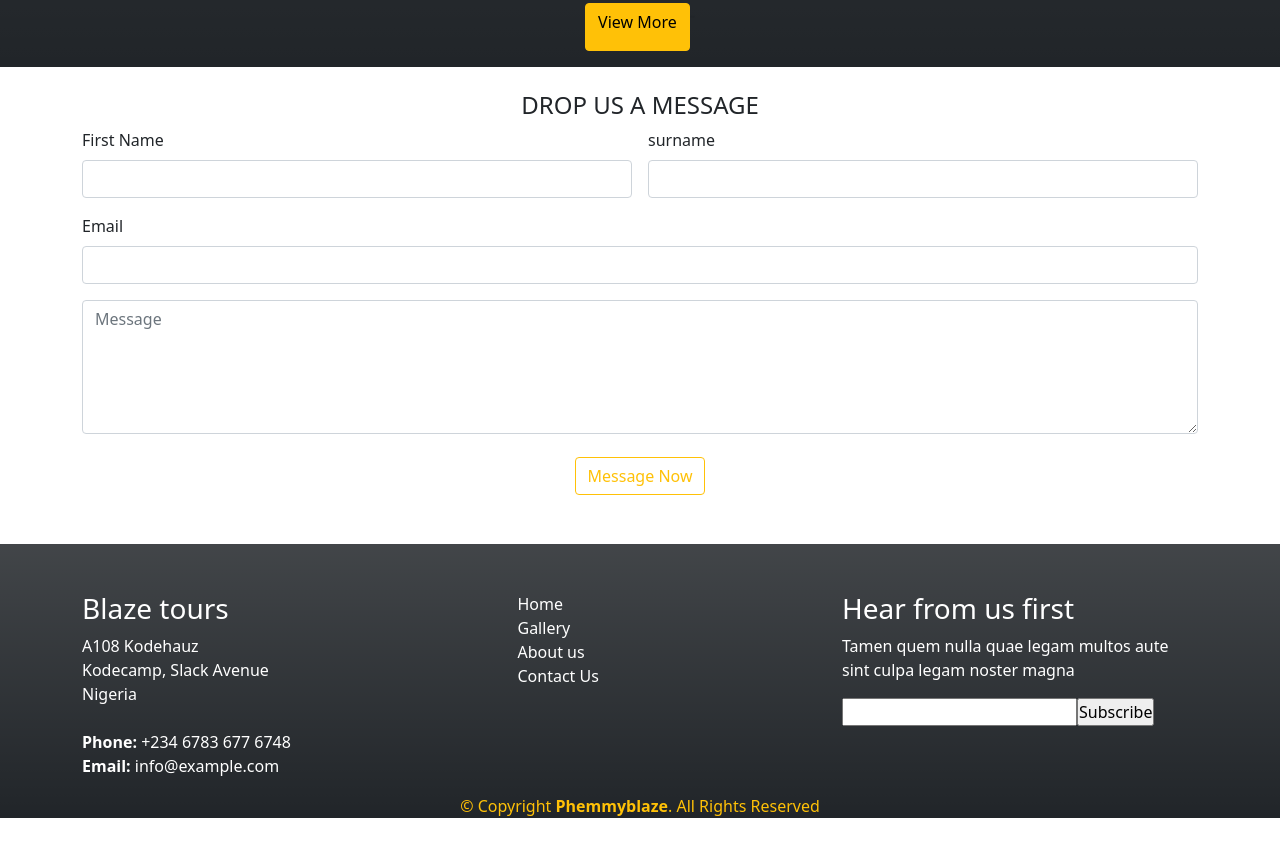
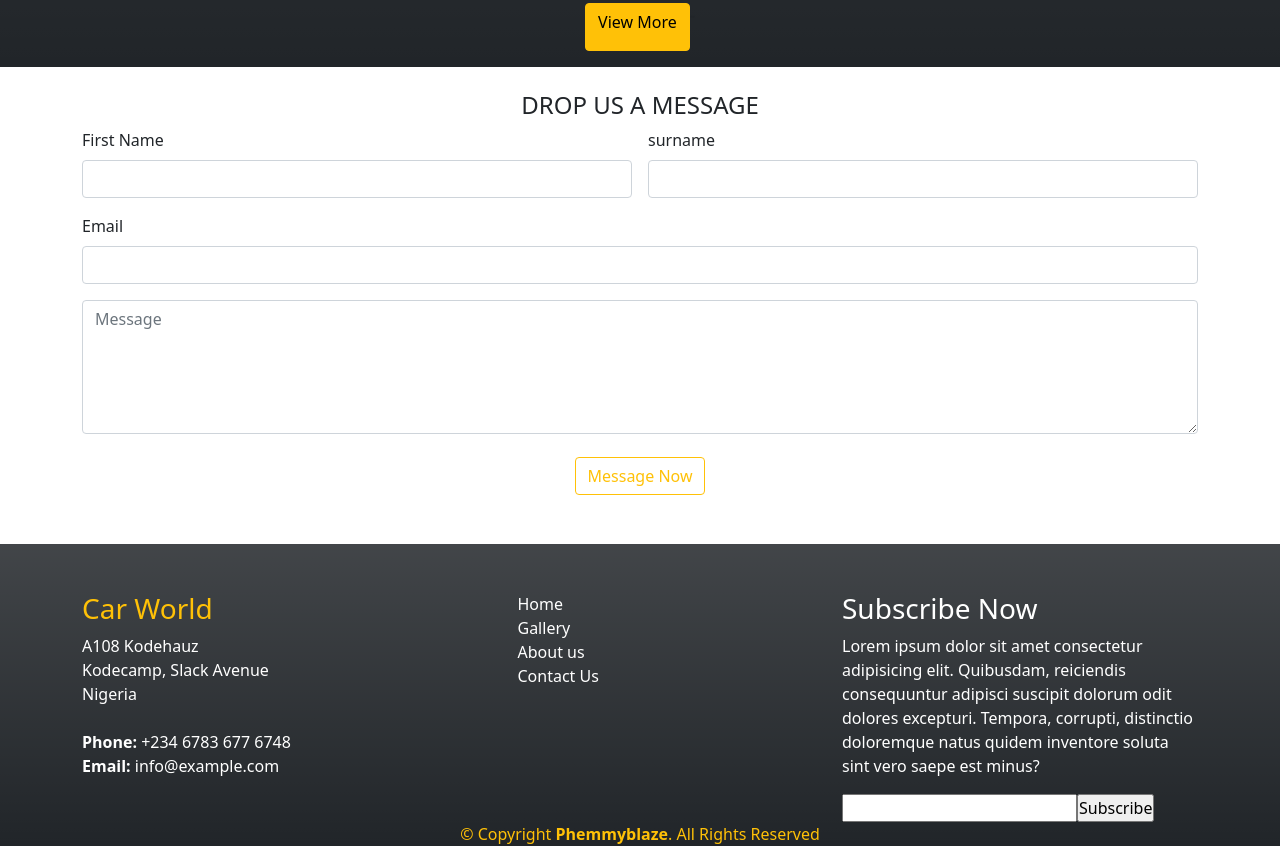
Before and after one commit to phemmyblaze/car-world, a plain HTML site: page index.html in a window 1280 px wide. Shown: the part 2470-3316 px from the top of the page. Before the commit the page ends 3288 px from the top, so only its background shows below. Drawn offline with nearby package versions, Linux system fonts and the light colour scheme.

Commit message:
little adjustment to the pages

```diff
--- a/index.html
+++ b/index.html
@@ -186,7 +186,7 @@
             <div class="container pt-5">
                 <div class="row justify-content-between">
                     <div class="col-lg-3 col-md-6 footer-contact">
-                        <h3 class="text-white">Blaze tours</h3>
+                        <h3 class="text-warning">Car World</h3>
                             <p class="text-white">
                                 A108 Kodehauz <br>
                                 Kodecamp, Slack Avenue<br>
@@ -206,8 +206,8 @@
                         </div>
 
                         <div class="col-lg-4 col-md-6">
-                            <h3 class="text-white">Hear from us first</h3>
-                            <p class="text-white">Tamen quem nulla quae legam multos aute sint culpa legam noster magna</p>
+                            <h3 class="text-white">Subscribe Now</h3>
+                            <p class="text-white">Lorem ipsum dolor sit amet consectetur adipisicing elit. Quibusdam, reiciendis consequuntur adipisci suscipit dolorum odit dolores excepturi. Tempora, corrupti, distinctio doloremque natus quidem inventore soluta sint vero saepe est minus?</p>
                             <form action="" method="post">
                                 <input type="email" name="email"><input type="submit" value="Subscribe">
                             </form>
```
Also changed, not shown: gallery.html (+3 -3 lines).
